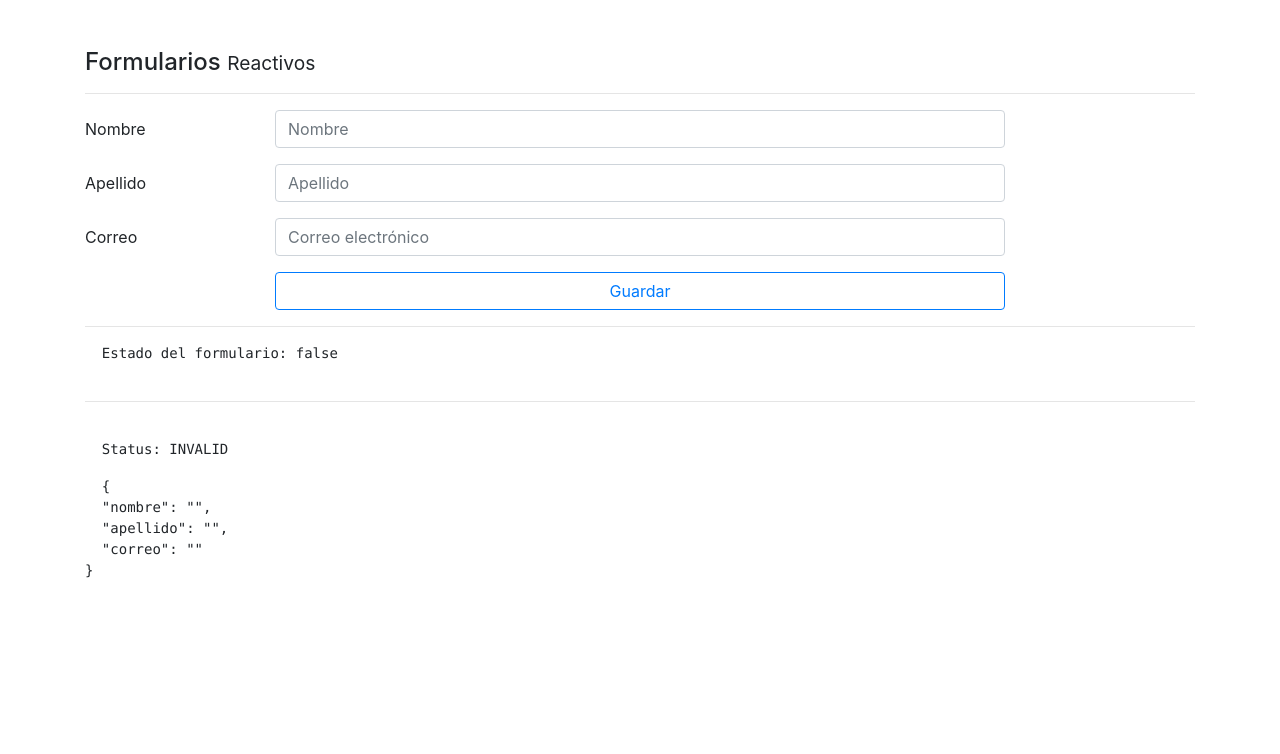
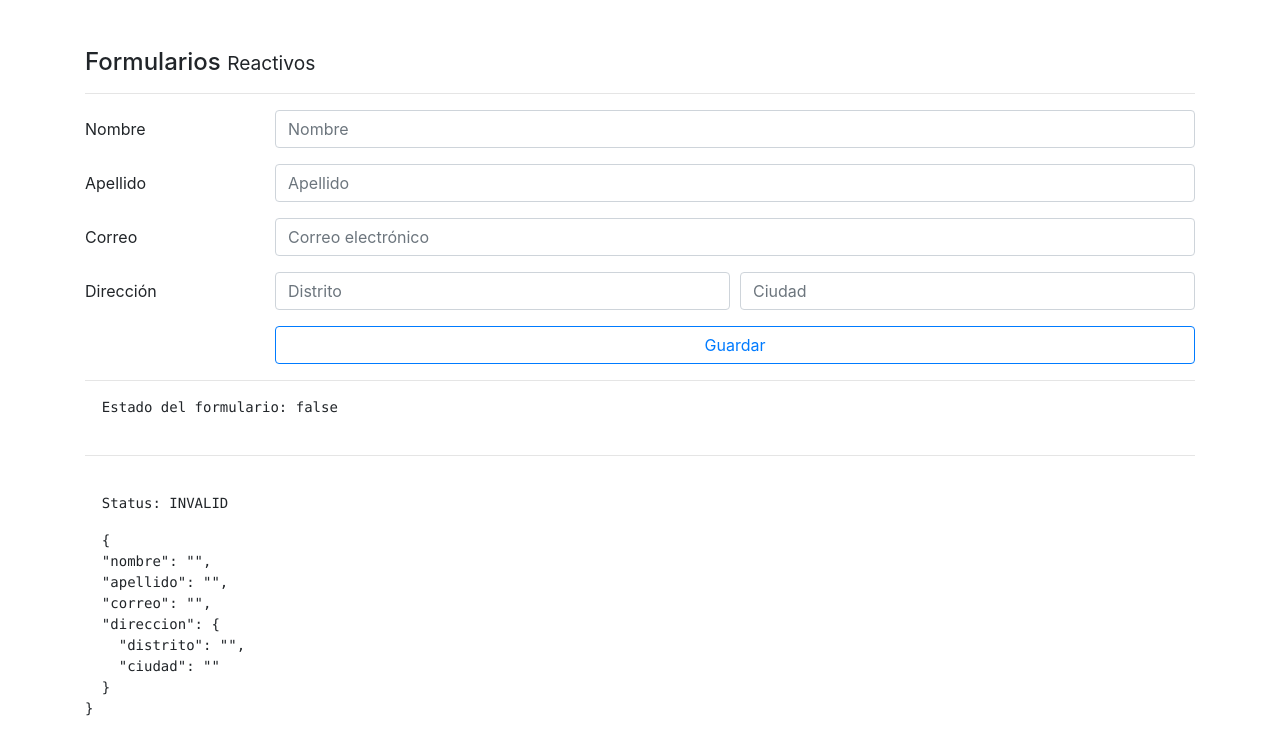
Before and after one commit to NoeGarciaR/FormulariosAngular, an Angular app: page /reactivo in a window 1280 px wide. Shown: the top 754 px of the page. Built offline with nearby package versions, Linux system fonts and the light colour scheme.

Commit message:
Agrupacion de objetos y formGroupName

```diff
--- a/src/app/pages/reactive/reactive.component.html
+++ b/src/app/pages/reactive/reactive.component.html
@@ -6,7 +6,7 @@
 
     <div class="form-group row">
       <label class="col-2 col-form-label">Nombre</label>
-      <div class="col-8">
+      <div class="col">
 
         <input class="form-control"
                type="text"
@@ -22,7 +22,7 @@
 
     <div class="form-group row">
       <label class="col-2 col-form-label">Apellido</label>
-      <div class="col-8">
+      <div class="col">
 
         <input class="form-control"
                type="text"
@@ -40,7 +40,7 @@
 
   <div class="form-group row">
     <label class="col-2 col-form-label">Correo</label>
-    <div class="col-8">
+    <div class="col">
 
       <input class="form-control"
              type="email"
@@ -54,11 +54,33 @@
     </div>
   </div>
 
+  <div class="form-group row" formGroupName="direccion">
+    <label class="col-2 col-form-label">Dirección</label>
+    <div class="form-row col">
+      <div class="col">
+        <input
+          class="form-control"
+          type="text"
+          placeholder="Distrito"
+          formControlName="distrito"
+        >
+      </div>
+      <div class="col">
+        <input
+          class="form-control"
+          type="text"
+          placeholder="Ciudad"
+          formControlName="ciudad"
+        >
+      </div>
+    </div>
+  </div>
+
 
 
   <div class="form-group row">
     <label class="col-2 col-form-label">&nbsp;</label>
-    <div class="input-group col-md-8">
+    <div class="input-group col">
       <button type="submit" class="btn btn-outline-primary btn-block">
         Guardar
       </button>
--- a/src/app/pages/reactive/reactive.component.ts
+++ b/src/app/pages/reactive/reactive.component.ts
@@ -1,5 +1,5 @@
 import { Component, OnInit } from '@angular/core';
-import {FormBuilder, FormGroup, NgForm, Validators} from '@angular/forms';
+import {FormBuilder, FormGroup, Validators} from '@angular/forms';
 
 @Component({
   selector: 'app-reactive',
@@ -29,9 +29,13 @@ export class ReactiveComponent implements OnInit {
 
   crearFormulario(){
     this.forma = this.fb.group({
-      nombre  : ['', [Validators.required, Validators.minLength(5)]],
-      apellido: ['', Validators.required],
-      correo  : ['', [Validators.required, Validators.pattern('[a-z0-9._%+-]+@[a-z0-9.-]+\.[a-z]{2,3}$')]],
+      nombre   : ['', [Validators.required, Validators.minLength(5)]],
+      apellido : ['', Validators.required],
+      correo   : ['', [Validators.required, Validators.pattern('[a-z0-9._%+-]+@[a-z0-9.-]+\.[a-z]{2,3}$')]],
+      direccion: this.fb.group({
+        distrito: ['', Validators.required],
+        ciudad: ['', Validators.required],
+      })
     });
   }
 
```
